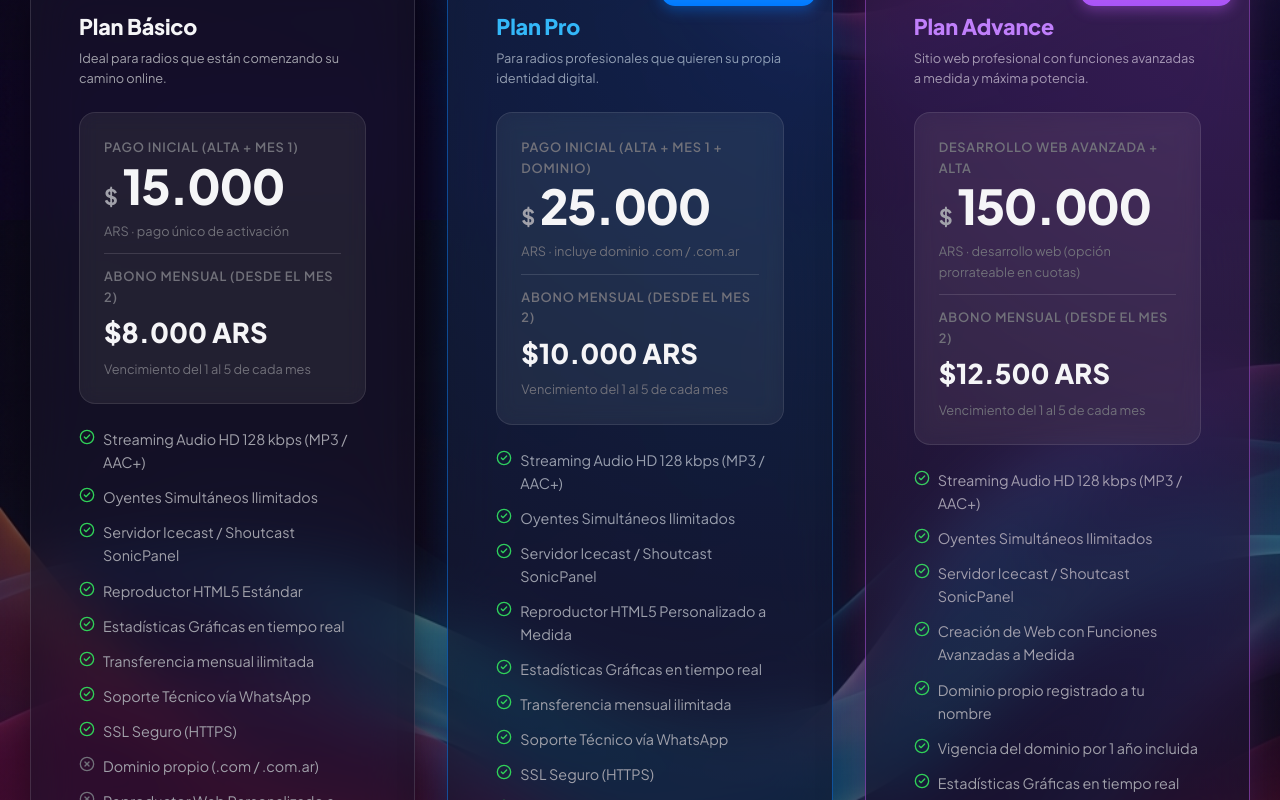
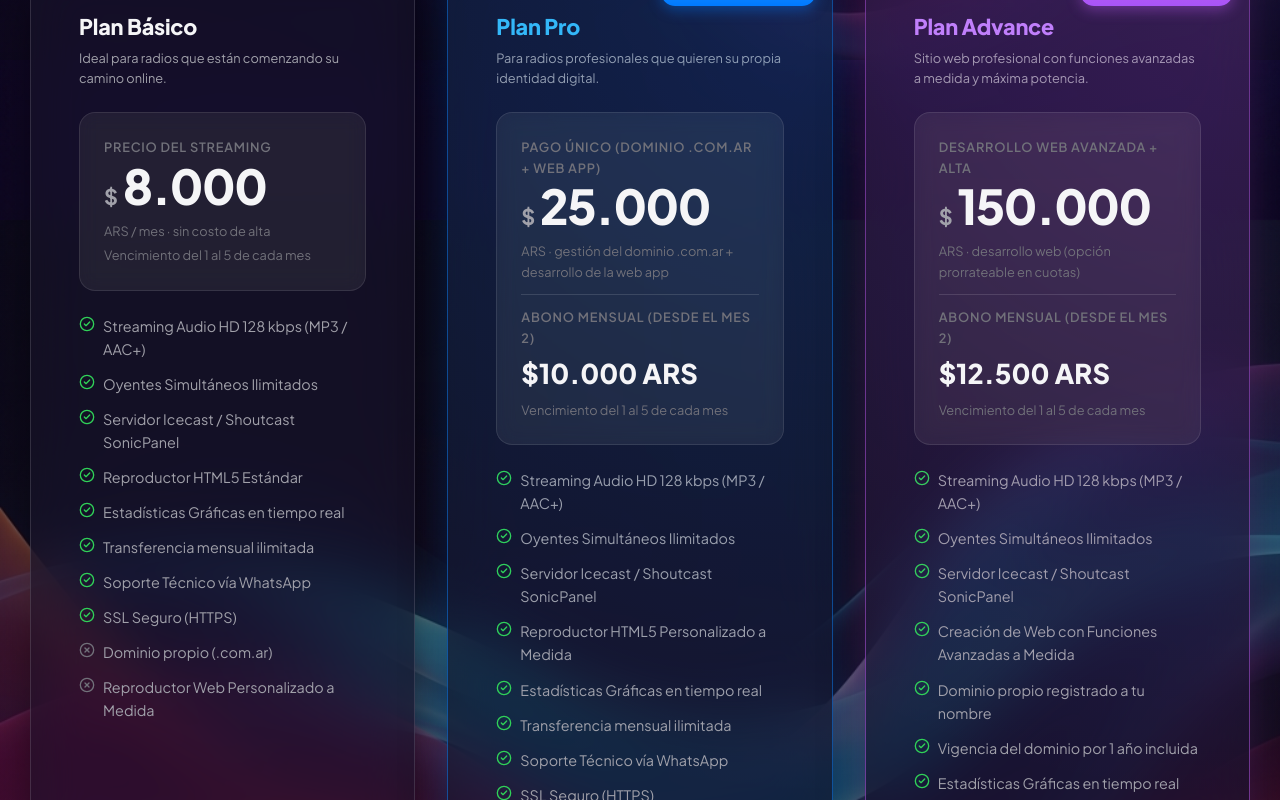
Before and after one commit to SAULTULA/ksmstreamweb, a React (Vite) app: page / in a window 1280 px wide. Shown: the part 2340-3140 px from the top of the page. Built offline with nearby package versions, Linux system fonts and the light colour scheme; no server answers.

Commit message:
fix(pricing): plan basico sin costo de alta, solo /mes desde inicio; pro aclara dominio .com.ar + web app; elimina referencias a .com

```diff
--- a/src/components/Pricing/Pricing.jsx
+++ b/src/components/Pricing/Pricing.jsx
@@ -11,7 +11,7 @@ const BASIC_FEATURES = [
   { text: 'Transferencia mensual ilimitada', ok: true },
   { text: 'Soporte Técnico vía WhatsApp', ok: true },
   { text: 'SSL Seguro (HTTPS)', ok: true },
-  { text: 'Dominio propio (.com / .com.ar)', ok: false },
+  { text: 'Dominio propio (.com.ar)', ok: false },
   { text: 'Reproductor Web Personalizado a Medida', ok: false },
 ];
 
@@ -41,8 +41,8 @@ const ADVANCE_FEATURES = [
   { text: 'Soporte Técnico Prioritario vía WhatsApp', ok: true },
 ];
 
-const WA_MSG_BASIC = encodeURIComponent('Hola KSM Servicios! Quiero contratar el Plan BÁSICO de Streaming de Radio Online por $15.000 ARS. ¿Me pueden ayudar?');
-const WA_MSG_PRO = encodeURIComponent('Hola KSM Servicios! Quiero contratar el Plan PRO de Streaming de Radio Online por $25.000 ARS. ¿Me pueden ayudar?');
+const WA_MSG_BASIC = encodeURIComponent('Hola KSM Servicios! Quiero contratar el Plan BÁSICO de Streaming de Radio Online por $8.000 ARS/mes. ¿Me pueden ayudar?');
+const WA_MSG_PRO = encodeURIComponent('Hola KSM Servicios! Quiero contratar el Plan PRO de Streaming + Web App personalizada + Dominio .com.ar por $25.000 ARS. ¿Me pueden ayudar?');
 const WA_MSG_ADVANCE = encodeURIComponent('Hola KSM Servicios! Quiero contratar el Plan ADVANCE con Web de Funciones Avanzadas por $150.000 ARS de desarrollo y $12.500/mes. ¿Me pueden asesorar?');
 const WA_BASE = 'https://wa.me/5491166508379?text=';
 
@@ -73,19 +73,12 @@ export default function Pricing() {
             </div>
 
             <div className={styles['pricing__price-block']}>
-              <p className={styles['pricing__first-payment-label']}>Pago Inicial (Alta + Mes 1)</p>
+              <p className={styles['pricing__first-payment-label']}>Precio del Streaming</p>
               <div className={styles['pricing__first-payment-amount']}>
                 <span className={styles['pricing__currency']}>$</span>
-                <span className={styles['pricing__amount']}>15.000</span>
+                <span className={styles['pricing__amount']}>8.000</span>
               </div>
-              <p className={styles['pricing__period']}>ARS · pago único de activación</p>
-
-              <hr className={styles['pricing__divider']} />
-
-              <p className={styles['pricing__monthly-label']}>Abono mensual (desde el mes 2)</p>
-              <div className={styles['pricing__monthly-row']}>
-                <span className={styles['pricing__monthly-amount']}>$8.000 ARS</span>
-              </div>
+              <p className={styles['pricing__period']}>ARS / mes · sin costo de alta</p>
               <p className={styles['pricing__monthly-note']}>Vencimiento del 1 al 5 de cada mes</p>
             </div>
 
@@ -125,12 +118,12 @@ export default function Pricing() {
             </div>
 
             <div className={styles['pricing__price-block']}>
-              <p className={styles['pricing__first-payment-label']}>Pago Inicial (Alta + Mes 1 + Dominio)</p>
+              <p className={styles['pricing__first-payment-label']}>Pago único (Dominio .com.ar + Web App)</p>
               <div className={styles['pricing__first-payment-amount']}>
                 <span className={styles['pricing__currency']}>$</span>
                 <span className={styles['pricing__amount']}>25.000</span>
               </div>
-              <p className={styles['pricing__period']}>ARS · incluye dominio .com / .com.ar</p>
+              <p className={styles['pricing__period']}>ARS · gestión del dominio .com.ar + desarrollo de la web app</p>
 
               <hr className={styles['pricing__divider']} />
 
```
